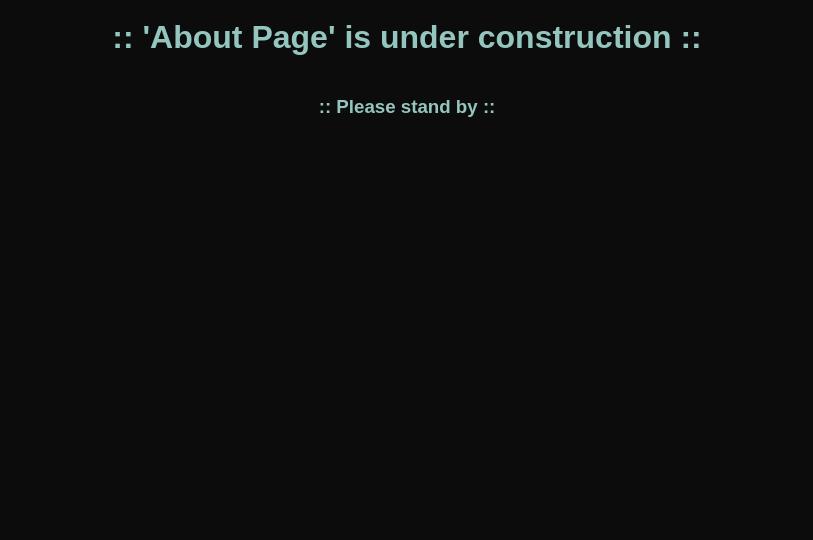
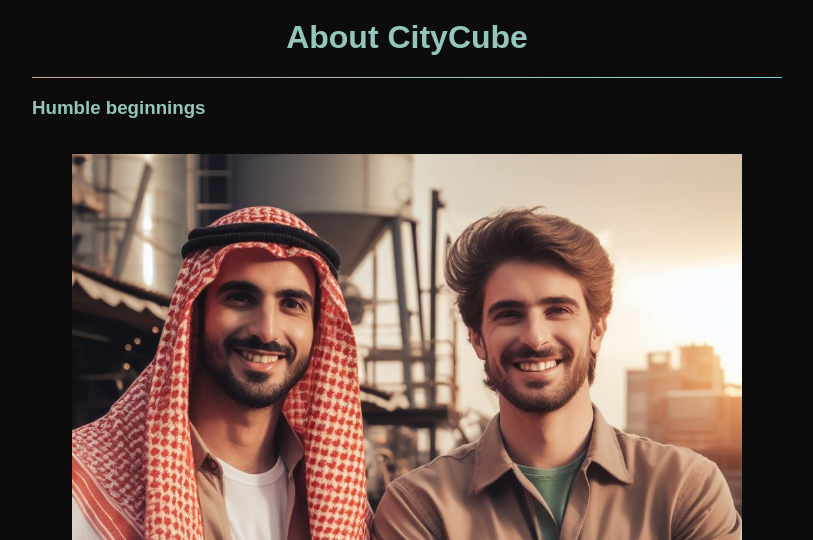
Before and after one commit to cs-cmd/city-cube-restaurant, a website built with webpack: page src/index.html in a window 1280 px wide. Both pictures are taken after a click on the link "our about page". Shown: the part 214-754 px from the top of the page, without its empty margins (233-1046 px from the left). Built offline with nearby package versions, Linux system fonts and the light colour scheme.

Commit message:
Finished rough draft of 'about' page; Added images;

```diff
--- a/res/styles/page-styles.css
+++ b/res/styles/page-styles.css
@@ -110,8 +110,10 @@ figcaption {
 
 #tab p {
     padding: 0px 0px;
-   margin-left: 5px;
-   margin-right: 5px;
+    margin-left: 5px;
+    margin-right: 5px;
+    text-indent: 3ch;
+    line-height: 1.75;
 }
 
 footer {
--- a/src/pages/createAboutPage.js
+++ b/src/pages/createAboutPage.js
@@ -3,17 +3,62 @@ import { setUpBaseDiv } from "./createBaseline";
 export function createAboutPage() {
     const mainDiv = setUpBaseDiv();
 
-    const h1 = document.createElement('h1');
-    h1.style.textAlign = 'center';
-    h1.innerText = ':: \'About Page\' is under construction ::';
+    const mainHeader = document.createElement('h1')
+    mainHeader.innerText = 'About CityCube';
+    mainHeader.classList.add('headers');
+    mainDiv.appendChild(mainHeader);
 
-    const h3 = document.createElement('h3');
-    h3.style.textAlign = 'center';
-    h3.innerText = ':: Please stand by ::';
+    const lineBreak = document.createElement('div');
+    lineBreak.classList.add('page-break');
+    mainDiv.appendChild(lineBreak);
 
+    const subHeader1 = document.createElement('h3');
+    subHeader1.innerText = 'Humble beginnings';
+    mainDiv.appendChild(subHeader1);
 
-    mainDiv.appendChild(h1);
-    mainDiv.appendChild(h3);
+    const mainFig = document.createElement('figure');
+    const founders1 = new Image();
+    founders1.src = '../../res/images/founders/founders1.jpeg';
+    founders1.classList.add('page-image');
+
+    const figCap1 = document.createElement('figcaption');
+    figCap1.innerText = 'Mohammad and Raz in front of their first Sidelines factory';
+    mainFig.appendChild(founders1);
+    mainFig.appendChild(figCap1);
+
+    mainDiv.appendChild(mainFig);
+
+    const p1 = document.createElement('p');
+    p1.innerText = 'Started as a joint venture between Raz Keenz, son of CS/BANK founder, Abdul Keenz, and Mohammad Kapoor, CityCube started as a lone factory in the Sidelines. Originally selling their products via Netroutes, the pair bet their business on a physical store in Downtown, near the subway station on 7th Street.'
+    mainDiv.appendChild(p1);
+
+    const p2 = document.createElement('p');
+    p2.innerText = 'Their gamble paid off! CityCube\'s location, being near a major hub of city foot-traffic, bright them many new customers, allured by the cost-effective nature of quick-made food, like the Cubes.';
+    mainDiv.appendChild(p2);
+
+    mainDiv.appendChild(lineBreak.cloneNode(false));
+
+    const subHeader2 = document.createElement('h3');
+    subHeader2.innerText = 'First factory';
+
+    mainDiv.appendChild(subHeader2);
+    const p3 = document.createElement('p');
+    p3.innerText = 'The first factory in the Sidelines was a small, hastily-constructed building, capable of producing one hundred (100) meals an hour. While their Net traffic for the site was low, at the time, this factory still struggled to meet the demand of orders placed.';
+    mainDiv.appendChild(p3);
+
+    const fig2 = document.createElement('figure');
+    const factory1 = new Image();
+    factory1.src = '../../res/images/factory-images/factory2.jpg';
+    factory1.classList.add('page-image');
+    const figCap2 = document.createElement('figcaption');
+    figCap2.innerText = 'The Sidelines factory interior during production';
+    fig2.appendChild(factory1);
+    fig2.appendChild(figCap2);
+    mainDiv.appendChild(fig2);
+
+    const p4 = document.createElement('p');
+    p4.innerText = 'The first factory, unfortunately lost in the SimRiots of \'77, has since been renovated and turned into a musuem for avid CityCubers and City citizens.';
+    mainDiv.appendChild(p4);
 
     return mainDiv;
 }
--- a/src/pages/createHomePage.js
+++ b/src/pages/createHomePage.js
@@ -23,6 +23,7 @@ export function createHomePage(homeImagePath) {
     image.src = homeImagePath;
     image.alt = 'AI-generated image of storefront with a bright light in a dystopian city';
     image.classList.add('page-image');
+
     // create figure caption element
     const figCap = document.createElement('figcaption');
     figCap.innerText = "CityCube's first brick-and-mortar store in Downtown, near 7th Street Station";
```
Also changed, not shown: dist/bundle.js, res/images/founders/founders1.jpeg (added).
